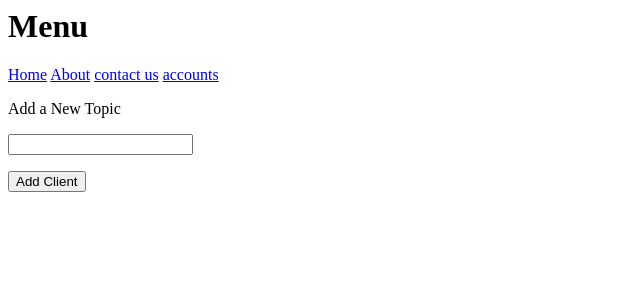
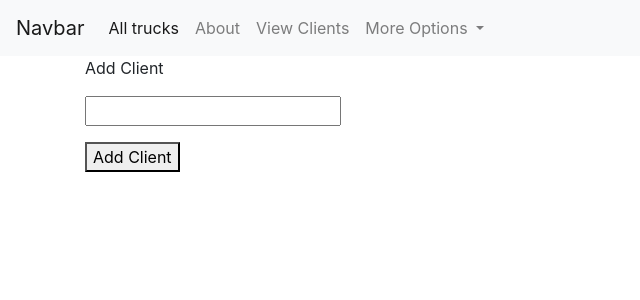
Before and after one commit to Nassir-dev/django, a Django app: page /newclient/ in a window 1280 px wide. Shown: the top 300 px of the page, without its empty margins (0-640 px from the left). Run offline with Django 3.2, Linux system fonts and the light colour scheme; parts of the project's set-up code (start-up, migrations or seed data) failed here and were passed over; some libraries are stand-ins or nearby versions.

Commit message:
Added Bootstrap in base.html

```diff
--- a/trucks/templates/trucks/base.html
+++ b/trucks/templates/trucks/base.html
@@ -1,13 +1,76 @@
-<header>
-        <h1>Menu</h1>
-        <a href="{% url  'start'  %}">Home</a>
-        <a href="{% url 'about' %}">About</a>
-        <a href ="{% url 'contactus' %}">contact us</a>
-        <a href="{% url 'accounts' %}">accounts</a>
+<!doctype html>
+<html lang="en">
+  <head>
+    <!-- Required meta tags -->
+    <meta charset="utf-8">
+    <meta name="viewport" content="width=device-width, initial-scale=1, shrink-to-fit=no">
 
-</header>
-
-{%block content%}
+    <!-- Bootstrap CSS -->
+    <link rel="stylesheet" href="https://stackpath.bootstrapcdn.com/bootstrap/4.3.1/css/bootstrap.min.css" integrity="sha384-ggOyR0iXCbMQv3Xipma34MD+dH/1fQ784/j6cY/iJTQUOhcWr7x9JvoRxT2MZw1T" crossorigin="anonymous">
+    <header >
 
 
-{%endblock content%}
+        <nav class="navbar navbar-expand-lg navbar-light bg-light">
+                        <a class="navbar-brand" href="#">Navbar</a>
+                        <button class="navbar-toggler" type="button" data-toggle="collapse" data-target="#navbarSupportedContent" aria-controls="navbarSupportedContent" aria-expanded="false" aria-label="Toggle navigation">
+                                  <span class="navbar-toggler-icon"></span>
+                        </button>
+
+                        <div class="collapse navbar-collapse" id="navbarSupportedContent">
+                                        <ul class="navbar-nav mr-auto">
+                                          <li class="nav-item active">
+                                            <a class="nav-link" href="{% url  'start'  %}">All trucks <span class="sr-only">(current)</span></a>
+                                          </li>
+
+                                          <li class="nav-item">
+                                                        <a class="nav-link" href="{% url 'about' %}">About</a>
+                                                      </li>
+
+                                                      <li class="nav-item">
+                                                                <a class="nav-link" href="{% url 'contactus' %}">View Clients</a>
+                                                              </li>
+
+                                                              <li class="nav-item dropdown">
+                                                                        <a class="nav-link dropdown-toggle" href="#" id="navbarDropdown" role="button" data-toggle="dropdown" aria-haspopup="true" aria-expanded="false">
+                                                                          More Options
+                                                                        </a>
+                                                                        <div class="dropdown-menu" aria-labelledby="navbarDropdown">
+                                                                          <a class="dropdown-item" href="#">Create Invoice</a>
+                                                                          <a class="dropdown-item" href="#">Make Payment</a>
+                                                                          <a class="dropdown-item" href="{% url 'new'    %}">Add Client</a>
+
+
+
+
+
+
+
+                <!--
+                         <h1 class="dropdown-menu">Menu</h1>
+                <a class="dropdown-item" href="{% url  'start'  %}">Home</a>
+                <a class="dropdown-item" href="{% url 'about' %}">About</a>
+                <a class="dropdown-item" href ="{% url 'contactus' %}">contact us</a>
+                <a class="dropdown-item" href="{% url 'accounts' %}">accounts</a>
+
+                -->
+                </div>
+
+
+        </header>
+
+  </head>
+  <body>
+
+        <div class="container">
+         {%block content%} {%endblock content%}
+
+        </div>
+
+
+    <!-- Optional JavaScript -->
+    <!-- jQuery first, then Popper.js, then Bootstrap JS -->
+    <script src="https://code.jquery.com/jquery-3.3.1.slim.min.js" integrity="sha384-q8i/X+965DzO0rT7abK41JStQIAqVgRVzpbzo5smXKp4YfRvH+8abtTE1Pi6jizo" crossorigin="anonymous"></script>
+    <script src="https://cdnjs.cloudflare.com/ajax/libs/popper.js/1.14.7/umd/popper.min.js" integrity="sha384-UO2eT0CpHqdSJQ6hJty5KVphtPhzWj9WO1clHTMGa3JDZwrnQq4sF86dIHNDz0W1" crossorigin="anonymous"></script>
+    <script src="https://stackpath.bootstrapcdn.com/bootstrap/4.3.1/js/bootstrap.min.js" integrity="sha384-JjSmVgyd0p3pXB1rRibZUAYoIIy6OrQ6VrjIEaFf/nJGzIxFDsf4x0xIM+B07jRM" crossorigin="anonymous"></script>
+  </body>
+</html>
--- a/trucks/templates/trucks/newclient.html
+++ b/trucks/templates/trucks/newclient.html
@@ -1,7 +1,7 @@
 {% extends "trucks/base.html" %}
 
 {% block content %}
-<p>Add a New Topic</p>
+<p>Add Client</p>
 <form method="POST">
         {% csrf_token %}
 
```
Also changed, not shown: db.sqlite3.
